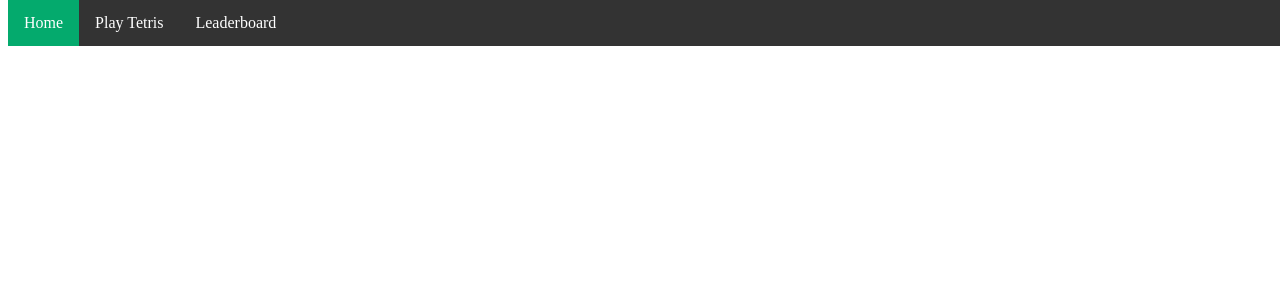
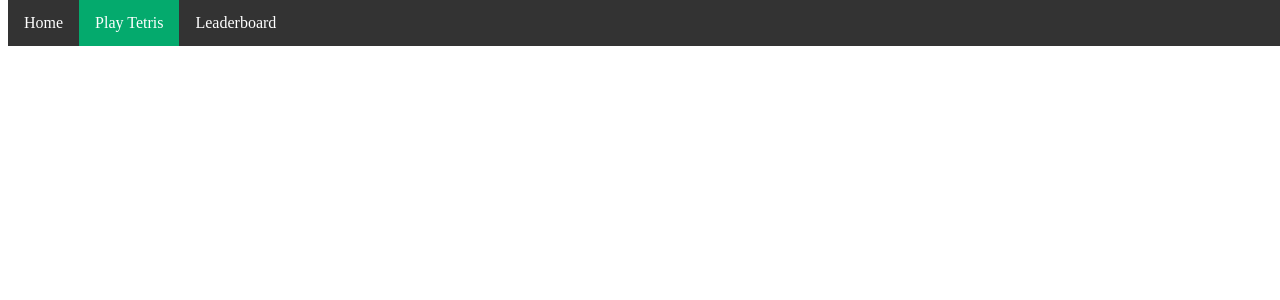
Before and after one commit to Remulos44/Tetris-Website, a PHP site: page /tetris.php in a window 1280 px wide. Shown: the top 300 px of the page. Run offline with PHP 8.4, Linux system fonts and the light colour scheme.

Commit message:
Updated active nav bar classes

```diff
--- a/leaderboard.php
+++ b/leaderboard.php
@@ -37,9 +37,9 @@
 </head>
 <body>
     <ul>
-        <li name="home"><a class="active" href="/ecm1417_coursework/index.php">Home</a></li>
+        <li name="home"><a href="/ecm1417_coursework/index.php">Home</a></li>
         <li name="tetris"><a href="/ecm1417_coursework/tetris.php">Play Tetris</a></li>
-        <li name="leaderboard"><a href="/ecm1417_coursework/leaderboard.php">Leaderboard</a></li>
+        <li name="leaderboard"><a class="active" href="/ecm1417_coursework/leaderboard.php">Leaderboard</a></li>
     </ul>
 </body>
 </html>
--- a/register.php
+++ b/register.php
@@ -37,7 +37,7 @@
 </head>
 <body>
     <ul>
-        <li name="home"><a class="active" href="/ecm1417_coursework/index.php">Home</a></li>
+        <li name="home"><a href="/ecm1417_coursework/index.php">Home</a></li>
         <li name="tetris"><a href="/ecm1417_coursework/tetris.php">Play Tetris</a></li>
         <li name="leaderboard"><a href="/ecm1417_coursework/leaderboard.php">Leaderboard</a></li>
     </ul>
--- a/tetris.php
+++ b/tetris.php
@@ -37,8 +37,8 @@
 </head>
 <body>
     <ul>
-        <li name="home"><a class="active" href="/ecm1417_coursework/index.php">Home</a></li>
-        <li name="tetris"><a href="/ecm1417_coursework/tetris.php">Play Tetris</a></li>
+        <li name="home"><a href="/ecm1417_coursework/index.php">Home</a></li>
+        <li name="tetris"><a class="active" href="/ecm1417_coursework/tetris.php">Play Tetris</a></li>
         <li name="leaderboard"><a href="/ecm1417_coursework/leaderboard.php">Leaderboard</a></li>
     </ul>
 </body>
```
